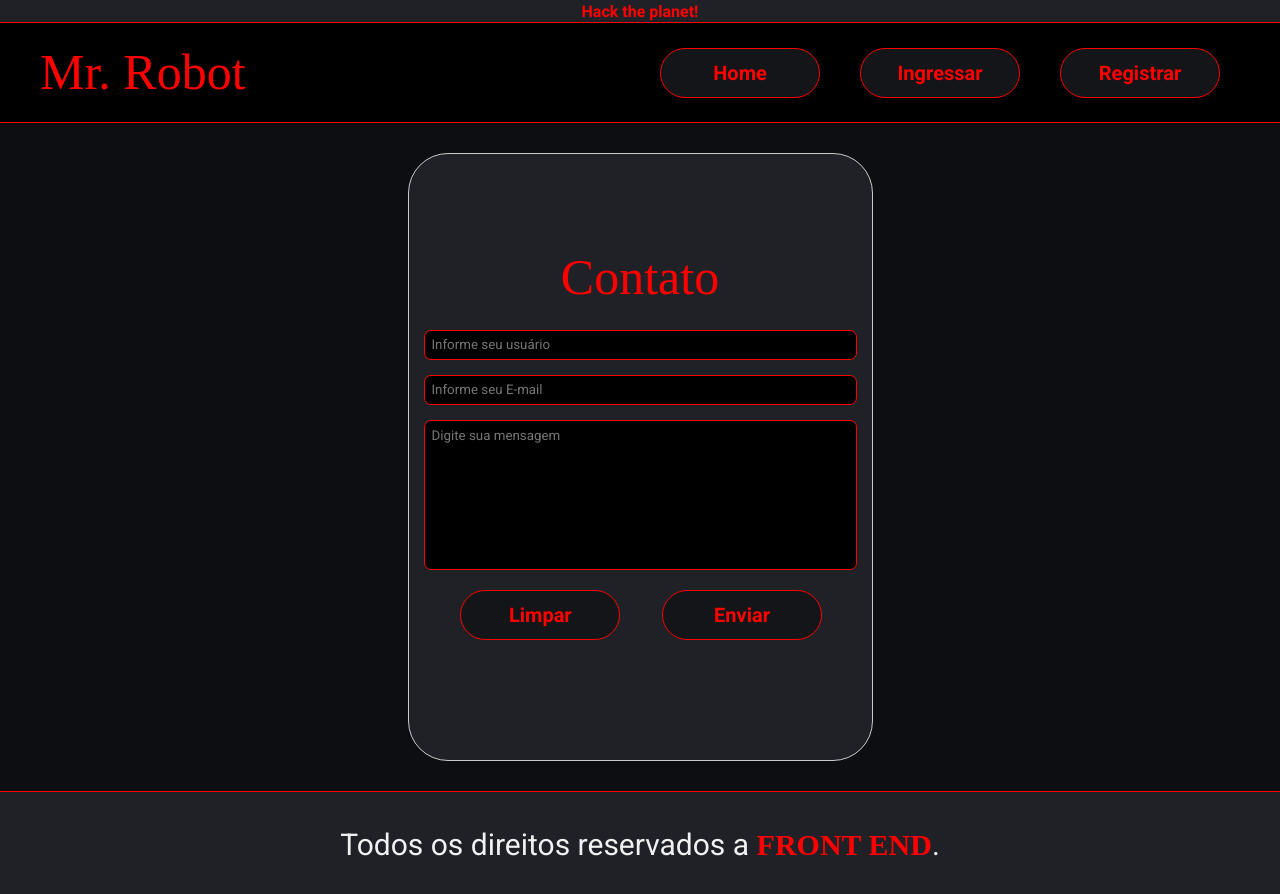
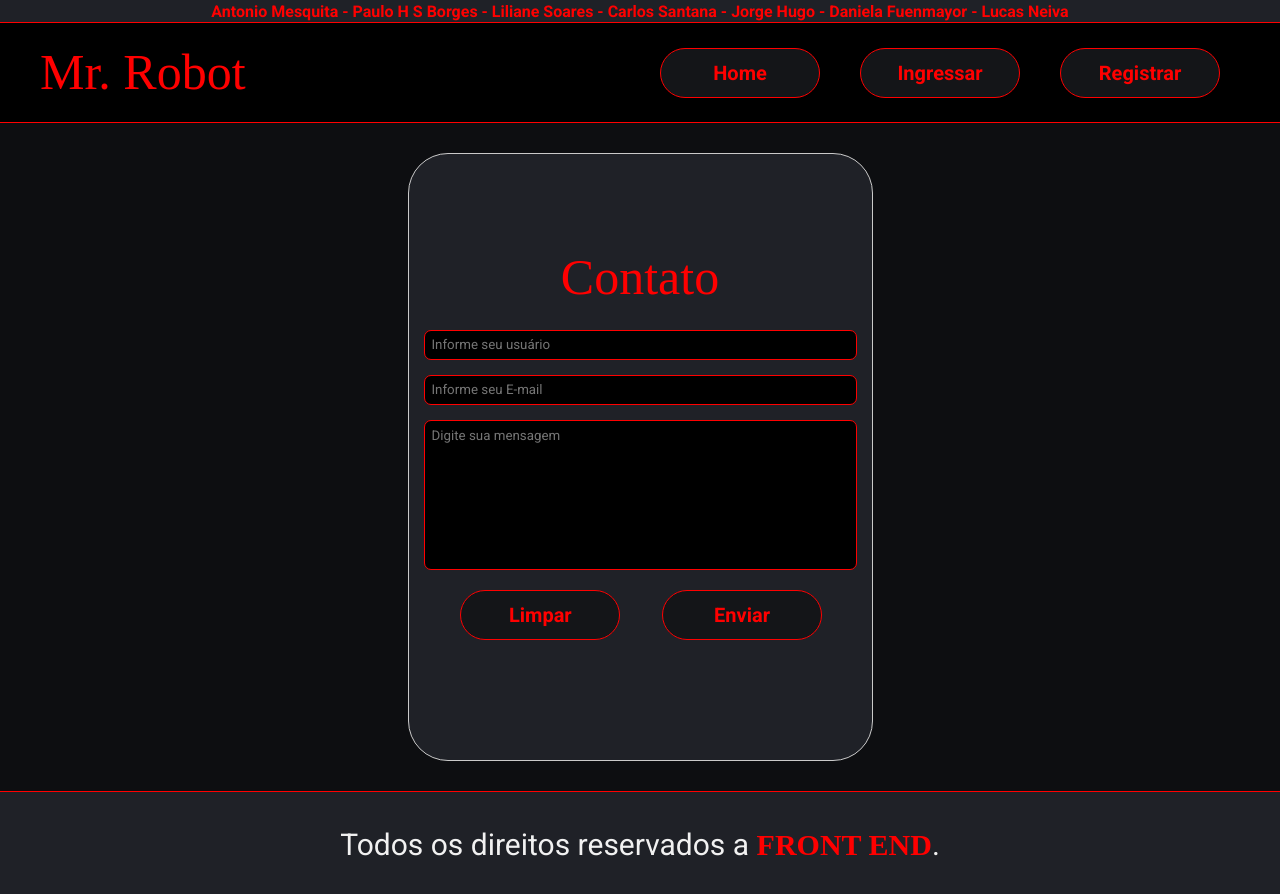
Before and after one commit to 0xh377w4v3/aula16-mesa_de_trabalho, a plain HTML site: page contato.html in a window 1280 px wide. Drawn offline with Linux system fonts and the light colour scheme; a web font is replaced by a local one.

Commit message:
Aula 16 - Formulários - Mesa de Trabalho - Completo

```diff
--- a/contato.html
+++ b/contato.html
@@ -10,7 +10,7 @@
 
 <body>
     <div class="div-superior">
-        <p class="paragraph-superior">Hack the planet!</p>
+        <p class="paragraph-superior">Antonio Mesquita - Paulo H S Borges - Liliane Soares - Carlos Santana - Jorge Hugo - Daniela Fuenmayor - Lucas Neiva</p>
     </div>
 
     <header>
```
Also changed, not shown: detalhes.html (+1 -1 lines), index.html (+1 -1 lines), login.html (+1 -1 lines), registro.html (+1 -1 lines).
